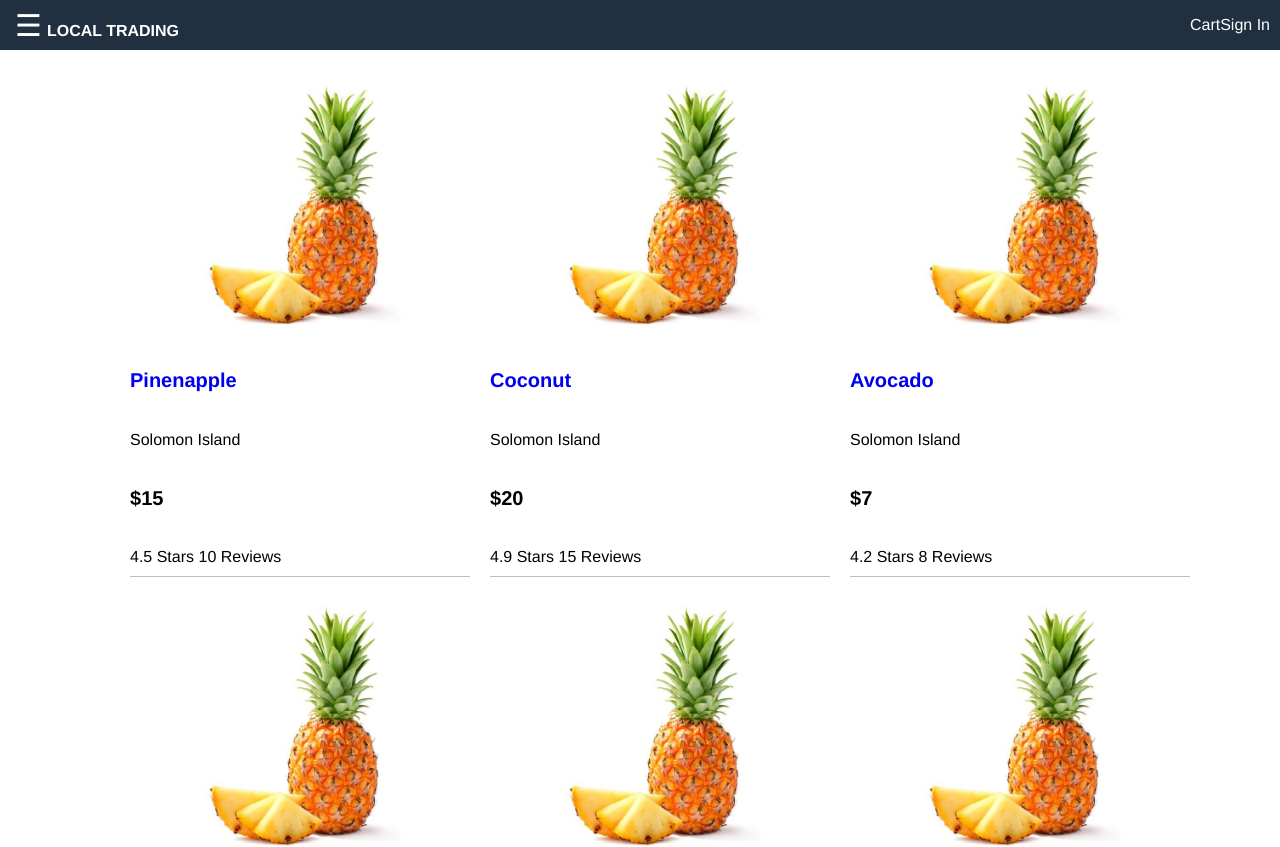
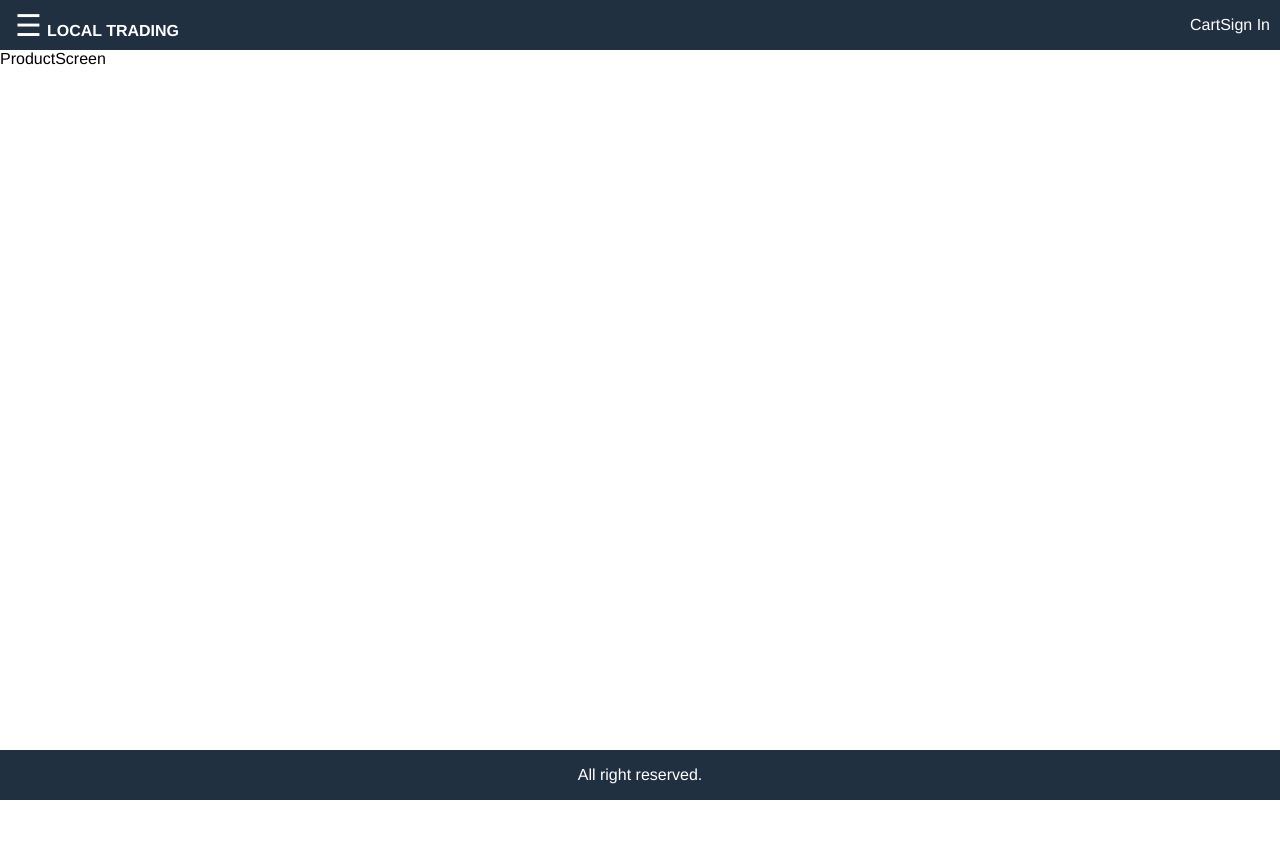
Before and after one commit to LD0315/local-trading, a React (Create React App) app in the folder frontend/: page /products/1 in a window 1280 px wide. Shown: the top 847 px of the page. After the commit the page ends 800 px from the top, so only its background shows below. Built offline with nearby package versions, Linux system fonts and the light colour scheme.

Commit message:
router, screen added

```diff
--- a/frontend/src/App.js
+++ b/frontend/src/App.js
@@ -1,5 +1,8 @@
 import React from 'react';
 import data from './data';
+import { BrowserRouter, Route } from 'react-router-dom';
+import HomeScreen from './Screens/HomeScreen';
+import ProductScreen from './Screens/ProductScreen';
 
 
 function App() {
@@ -13,6 +16,7 @@
   }
 
   return (
+    <BrowserRouter>
     <div className="grid-container">
         <header className="header">
             <div className="brand">
@@ -42,28 +46,17 @@
 
         <main className="main">
             <div className="content">
-                <ul className="products">
-                  {
-                    data.products.map(product =>
-                      <li>
-                        <div className="product">
-                            <img className="product-image" src={product.image} alt="product" />
-                            <div className="product-name">
-                                <a href="product.html">{product.name} </a>
-                            </div>
-                            <div className="product-brand">{product.brand}</div>
-                            <div className="product-price">${product.price}</div>
-                            <div className="product-rating">{product.rating} Stars {product.numReviews} Reviews </div>
-                        </div>
-                     </li>)
-                    }
-                </ul>
+                <Route path="/products/:id" component={ProductScreen} />
+                <Route path="/" exact={true} component={HomeScreen} />
+
+
             </div>
         </main>
         <footer className="footer">
             All right reserved.
         </footer>
     </div>
+    </BrowserRouter>
   );
 }
 
--- /dev/null
+++ b/frontend/src/Screens/HomeScreen.js
@@ -0,0 +1,23 @@
+import React from 'react';
+import data from '../data';
+
+function HomeScreen (props) {
+    return <ul className="products">
+    {
+      data.products.map(product =>
+        <li>
+          <div className="product">
+              <img className="product-image" src={product.image} alt="product" />
+              <div className="product-name">
+                  <a href="product.html">{product.name} </a>
+              </div>
+              <div className="product-brand">{product.brand}</div>
+              <div className="product-price">${product.price}</div>
+              <div className="product-rating">{product.rating} Stars {product.numReviews} Reviews </div>
+          </div>
+       </li>)
+      }
+  </ul>
+}
+
+export default HomeScreen;
--- /dev/null
+++ b/frontend/src/Screens/ProductScreen.js
@@ -0,0 +1,7 @@
+import React from 'react';
+
+function ProductScreen (props) {
+    return <div>ProductScreen</div>
+}
+
+export default ProductScreen;
--- a/frontend/src/index.css
+++ b/frontend/src/index.css
@@ -7,6 +7,10 @@
   font: 1.6rem Helvetica;
   height: 100vh;
   margin: 0;
+}
+
+#root{
+  height: 100%;
 }
 
 .grid-container{
```
